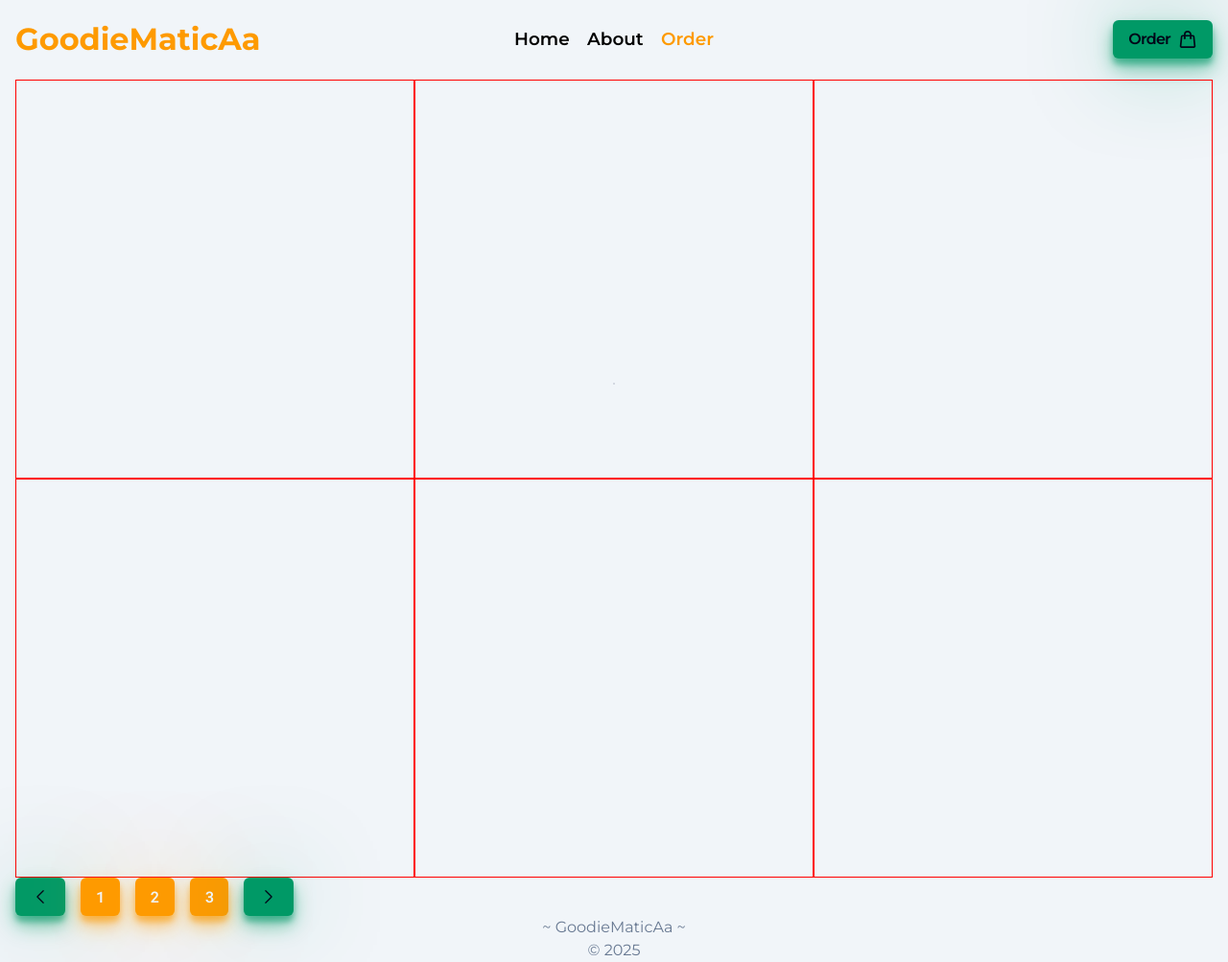
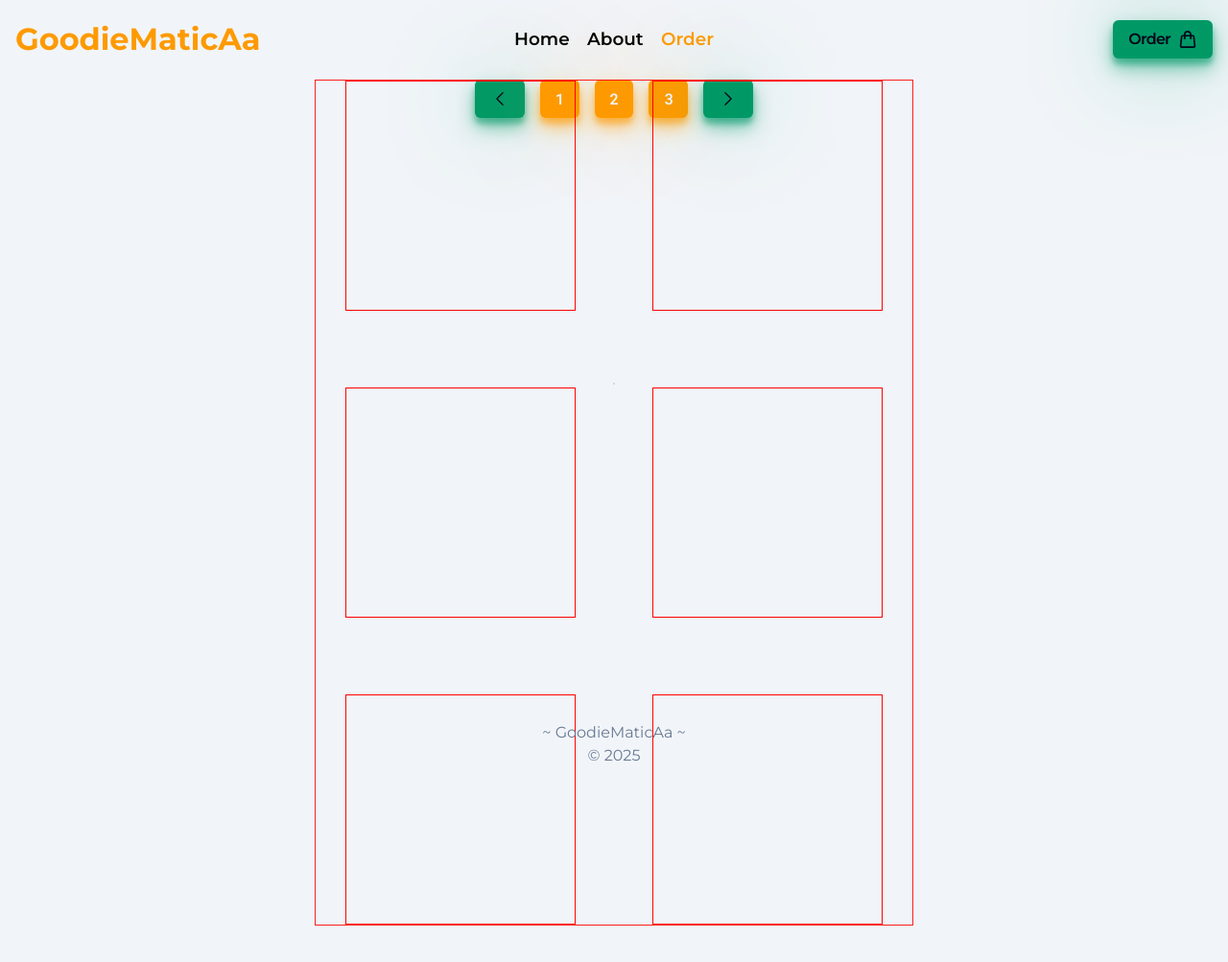
Before and after one commit to KaiVerschuren/Proftaak-2025, a PHP site: page /order.php in a window 1280 px wide. Shown: the whole page at 96% size. After the commit the page ends 965 px from the top, so only its background shows below. Run offline with PHP 8.4, Linux system fonts and the light colour scheme; the visitor is signed in with stand-in values (Sample User, id 1).

Commit message:
started on order page

```diff
--- /dev/null
+++ b/inc/js/order.js
@@ -0,0 +1,5 @@
+    $(document).ready(function () {
+        const categories = $('.category');
+        const buttons = $('.orderPageButton');
+        let currentIndex = 0;
+    });
--- a/inc/php/functions.php
+++ b/inc/php/functions.php
@@ -69,6 +69,7 @@ function footerFunc()
         <p>&copy; 2025</p>
     </footer>
     <script defer src="inc/js/footer.js"></script>
+    <script defer src="inc/js/order.js"></script>
     <?php
 }
 ?>
--- a/order.php
+++ b/order.php
@@ -11,8 +11,9 @@ head("Order");
 headerFunc();
 ?>
 <main class="container">
-    <div>
-        <div class="category selectedCategory">
+    <div class="orderWrapper">
+        <div class="categoryWrapper">
+            <div class="category">
                 <div class="categoryOption"></div>
                 <div class="categoryOption"></div>
                 <div class="categoryOption"></div>
@@ -36,6 +37,7 @@ headerFunc();
                 <div class="categoryOption"></div>
                 <div class="categoryOption"></div>
             </div>
+        </div>
         <div class="orderButtonWrapper">
             <button class="btnSecondary">
                 <svg xmlns="http://www.w3.org/2000/svg" fill="none" viewBox="0 0 24 24" stroke-width="1.5"
@@ -51,7 +53,6 @@ headerFunc();
                     stroke="currentColor" class="btnIcon">
                     <path stroke-linecap="round" stroke-linejoin="round" d="m8.25 4.5 7.5 7.5-7.5 7.5" />
                 </svg>
-
             </button>
         </div>
     </div>
--- a/style/components/order.css
+++ b/style/components/order.css
@@ -1,17 +1,28 @@
-.category {
-    border-radius: 1px solid red;
-    display: none;
+.orderWrapper {
+  display: flex;
+  flex-direction: column;
+  align-items: center;
+  position: relative;
 }
 
-.selectedCategory {
+.categoryWrapper {
   display: flex;
-    justify-content: space-between;
+}
+
+.category {
+  border: 1px solid rgba(255, 0, 0, 0.5);
+  display: flex;
+  justify-content: center;
   flex-wrap: wrap;
+  gap: 5em;
+  position: absolute;
+  left: 50%;
+  transform: translateX(-50%);
 }
 
 .categoryOption {
-    flex: 1 0 33.33%;
-    width: 12em;
+  /* flex: 1 0 33.33%; */
+  width: 15em;
   aspect-ratio: 1/1;
   border: 1px solid red;
 }
```
Also changed, not shown: other parts of style/components/order.css (+62 -0 lines). Lines whose indentation alone changed are shown as unchanged.
